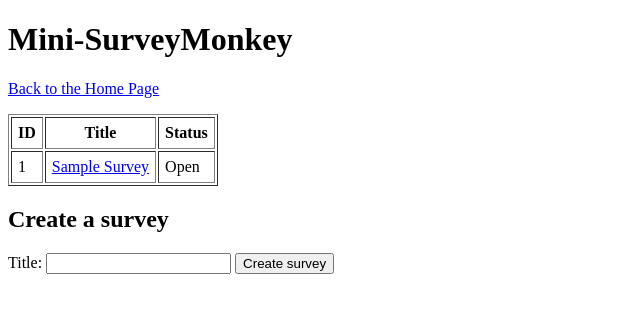
After one commit to ramiayoub585/mini-survey-monkey, a Spring Boot app: page /surveyor in a window 1280 px wide. The commit adds this page. Shown: the top 313 px of the page, without its empty margins (0-640 px from the left). Run offline with Spring Boot 4, Linux system fonts and the light colour scheme; data comes from the database, SQL or seed files in the repository.

Commit message:
Added the Survey Controller, updated the home page to inluclude surveyor and respondant roles, added html files for those pages

```diff
--- /dev/null
+++ b/src/main/java/org/minisurveymonkey/SurveyController.java
@@ -0,0 +1,54 @@
+package org.minisurveymonkey;
+
+import org.springframework.http.HttpStatus;
+import org.springframework.stereotype.Controller;
+import org.springframework.ui.Model;
+import org.springframework.web.bind.annotation.*;
+import org.springframework.web.server.ResponseStatusException;
+
+@Controller
+public class SurveyController {
+
+    private final SurveyRepository surveyRepository;
+
+    public SurveyController(SurveyRepository surveyRepository) {
+        this.surveyRepository = surveyRepository;
+    }
+
+    // Role chooser
+    @GetMapping("/")
+    public String home() {
+        return "home";
+    }
+
+    // Surveyor dashboard
+    @GetMapping("/surveyor")
+    public String surveyor(Model model) {
+        model.addAttribute("surveys", surveyRepository.findAll());
+        return "surveyor";
+    }
+
+    // Respondent page: open surveys only
+    @GetMapping("/respondent")
+    public String respondent(Model model) {
+        model.addAttribute("surveys", surveyRepository.findByActiveTrue());
+        return "respondent";
+    }
+
+    @PostMapping("/surveys")
+    public String createSurvey(@RequestParam String title) {
+        Survey survey = new Survey();
+        survey.setTitle(title.trim());
+        survey.setActive(true);            // new surveys start open
+        surveyRepository.save(survey);
+        return "redirect:/surveyor";
+    }
+
+    @GetMapping("/surveys/{id}")
+    public String viewSurvey(@PathVariable Long id, Model model) {
+        Survey survey = surveyRepository.findById(id)
+                .orElseThrow(() -> new ResponseStatusException(HttpStatus.NOT_FOUND));
+        model.addAttribute("survey", survey);
+        return "survey";
+    }
+}
--- a/src/main/java/org/minisurveymonkey/SurveyRepository.java
+++ b/src/main/java/org/minisurveymonkey/SurveyRepository.java
@@ -2,5 +2,8 @@ package org.minisurveymonkey;
 
 import org.springframework.data.jpa.repository.JpaRepository;
 
+import java.util.List;
+
 public interface SurveyRepository extends JpaRepository<Survey, Long> {
+    List<Survey> findByActiveTrue();
 }
--- a/src/main/java/org/minisurveymonkey/SurveyResponseRepository.java
+++ b/src/main/java/org/minisurveymonkey/SurveyResponseRepository.java
@@ -5,5 +5,4 @@ import java.util.*;
 
 
 public interface SurveyResponseRepository extends JpaRepository<SurveyResponse, Long> {
-    List<SurveyResponse> findBySurvey(Survey survey);
 }
--- a/src/main/resources/templates/questions.html
+++ b/src/main/resources/templates/questions.html
@@ -7,6 +7,7 @@
 <body>
 
 <h1 th:text="${survey.title}">Survey title</h1>
+<p><a th:href="@{/surveys/{id}(id=${survey.id})}">Back to Survey Page</a></p>
 
 <h2>Questions</h2>
 <p th:if="${#lists.isEmpty(survey.questions)}">No questions yet.</p>
@@ -48,6 +49,6 @@
 </form>
 
 <script src="https://code.jquery.com/jquery-3.7.1.min.js"></script>
-<script th:src="@{/js/questions.js}"></script>
+<script th:src="@{/js/question.js}"></script>
 </body>
 </html>
--- /dev/null
+++ b/src/main/resources/templates/surveyor.html
@@ -0,0 +1,28 @@
+<!DOCTYPE html>
+<html xmlns:th="http://www.thymeleaf.org">
+<head>
+  <meta charset="UTF-8">
+  <title>Mini-SurveyMonkey</title>
+</head>
+<body>
+<h1>Mini-SurveyMonkey</h1>
+<p><a th:href="@{/}">Back to the Home Page</a></p>
+
+<table border="1" cellpadding="6">
+  <thead><tr><th>ID</th><th>Title</th><th>Status</th></tr></thead>
+  <tbody>
+  <tr th:each="survey : ${surveys}">
+    <td th:text="${survey.id}">1</td>
+    <td><a th:href="@{/surveys/{id}(id=${survey.id})}" th:text="${survey.title}">Title</a></td>
+    <td th:text="${survey.active} ? 'Open' : 'Closed'">Open</td>
+  </tr>
+  </tbody>
+</table>
+
+<h2>Create a survey</h2>
+<form th:action="@{/surveys}" method="post">
+  <label>Title: <input type="text" name="title" required></label>
+  <button type="submit">Create survey</button>
+</form>
+</body>
+</html>
```
Also changed, not shown: src/main/java/org/minisurveymonkey/Question.java (+5 -10 lines), src/main/resources/templates/home.html (added, +13 -0 lines), src/main/resources/templates/respondent.html (added, +20 -0 lines), src/main/resources/templates/survey.html (added, +15 -0 lines).
